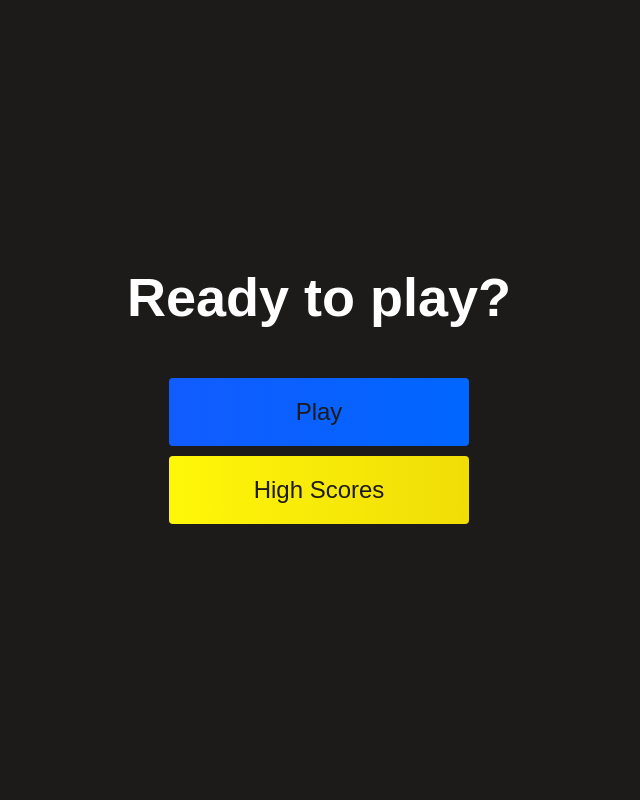
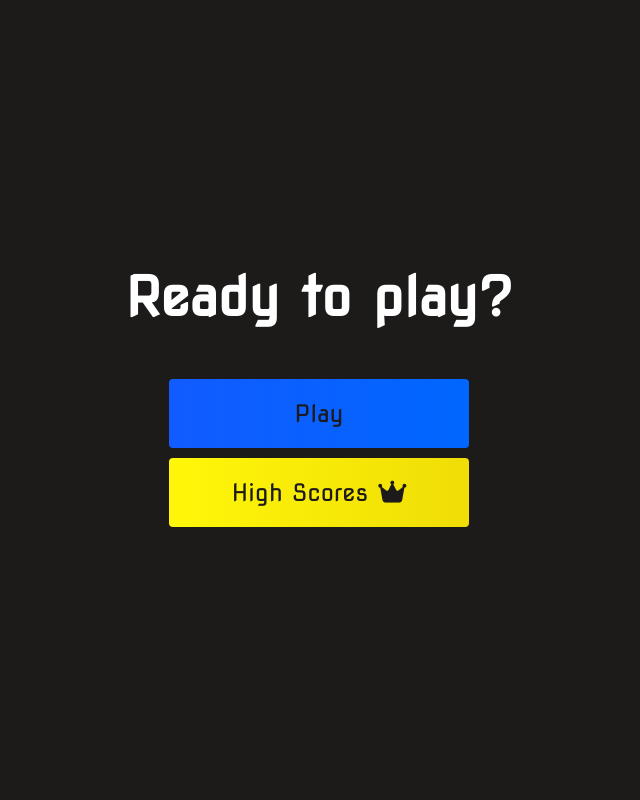
Before and after one commit to MehdiQaos/php_quiz, a PHP site: page / in a window 1280 px wide. Shown: the whole page, without its empty margins (321-961 px from the left). Run offline with PHP 8.4, Linux system fonts and the light colour scheme.

Commit message:
added new font Nova square and font awesome icons

```diff
--- a/index.html
+++ b/index.html
@@ -5,6 +5,8 @@
     <meta http-equiv="X-UA-Compatible" content="IE=edge">
     <meta name="viewport" content="width=device-width, initial-scale=1.0">
     <link rel="stylesheet" href="styles/main.css">
+    <link rel="stylesheet" href="https://cdnjs.cloudflare.com/ajax/libs/font-awesome/6.2.1/css/all.min.css" integrity="sha512-MV7K8+y+gLIBoVD59lQIYicR65iaqukzvf/nwasF0nqhPay5w/9lJmVM2hMDcnK1OnMGCdVK+iQrJ7lzPJQd1w==" crossorigin="anonymous" referrerpolicy="no-referrer" />
+    <link rel="preconnect" href="https://fonts.googleapis.com"><link rel="preconnect" href="https://fonts.gstatic.com" crossorigin><link href="https://fonts.googleapis.com/css2?family=Nova+Square&display=swap" rel="stylesheet">
     <title>Home Page</title>
 </head>
 <body>
@@ -13,7 +15,7 @@
         <div id="home" class="flex-column flex-center">
             <h1>Ready to play?</h1>
             <button id="play-btn" class="btn">Play</button>
-            <button id="highscores-btn" class="btn">High Scores</button>
+            <button id="highscores-btn" class="btn">High Scores<i class="fas fa-crown"></i></button>
         </div>
     </section>
 
@@ -62,7 +64,7 @@
                 <button class="btn" id="save_score_Btn" type="submit" disabled>Save</button>
             </form>
             <button id="saving_to_quiz" class="btn">Play again</button>
-            <button id="saving_to_home" class="btn">Go Home</button>
+            <button id="saving_to_home" class="btn">Go Home <i class="fas fa-home"></i></button>
         </div>
     </section>
 
@@ -71,7 +73,7 @@
         <div id="highScores" class="flex-center flex-column">
             <h1 id="finalScore">Leaderboard</h1>
             <ul id="highScoresList"></ul>
-            <button id="highscores_to_home" class="btn">Go Home</button>
+            <button id="highscores_to_home" class="btn">Go Home<i class="fas fa-home"></i></button>
         </div>
     </section>
     <script src="scripts/main.js"></script>
--- a/scripts/main.js
+++ b/scripts/main.js
@@ -57,12 +57,13 @@ userNameInput.addEventListener('keyup', () => {
 
 save_score_btn.addEventListener('click', (e) => {
     e.preventDefault();
-    const userName = document.getElementById('username').value;
+    const userName = document.getElementById('username');
     const highScores = JSON.parse(localStorage.getItem('highScores')) || [];
     const newScore = {
         score: score,
-        name: userName
+        name: userName.value
     };
+    userName.value = '';
     highScores.push(newScore);
     highScores.sort((a, b) => b.score - a.score);
     highScores.splice(MAX_HIGH_SCORES);
@@ -141,7 +142,7 @@ function remove_choices() {
 
 function make_choices(choices) {
     shuffle(choices);
-    let letterCode = 65;
+    let letterCode = 65; // ASCII code of 'A'
     choices.forEach(choice => {
         let quiz = document.getElementById('quiz');
         quiz.innerHTML +=
--- a/styles/main.css
+++ b/styles/main.css
@@ -3,7 +3,7 @@
 }
 
 * {
-    font-family: Arial, Helvetica, sans-serif;
+    font-family: 'Nova Square', cursive;
     box-sizing: border-box;
     margin: 0;
     padding: 0;
@@ -58,11 +58,10 @@ h2 {
     display: none;
 }
 
-/* #home {
-    display: flex;
-    flex-direction: column;
-    text-align: center;
-} */
+i {
+    font-size: 2.5rem;
+    margin-left: 1rem;
+}
 
 .btn {
     width: 30rem;
```
